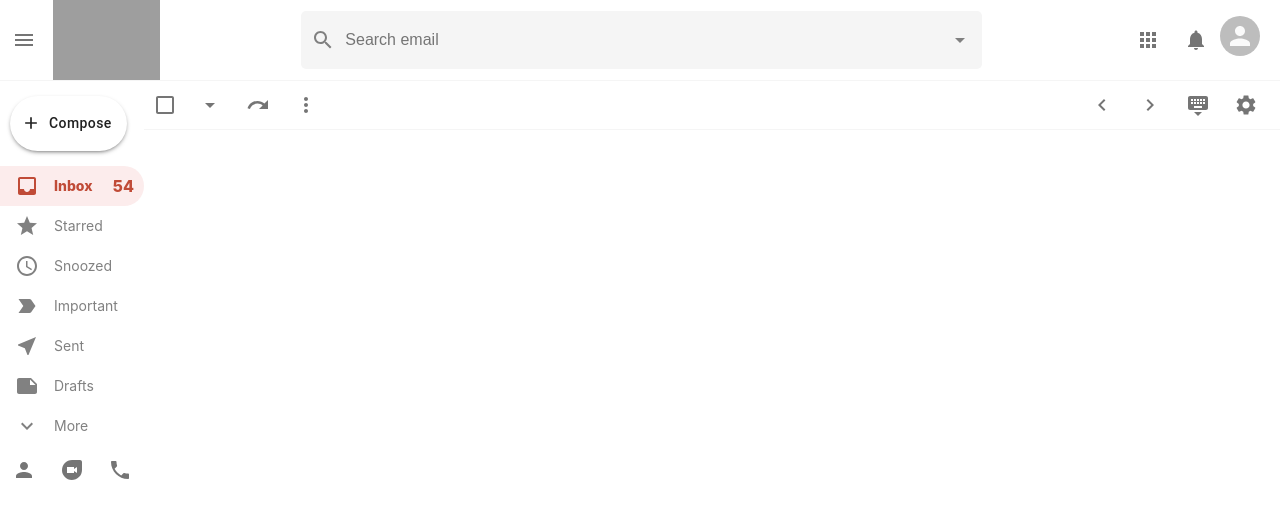
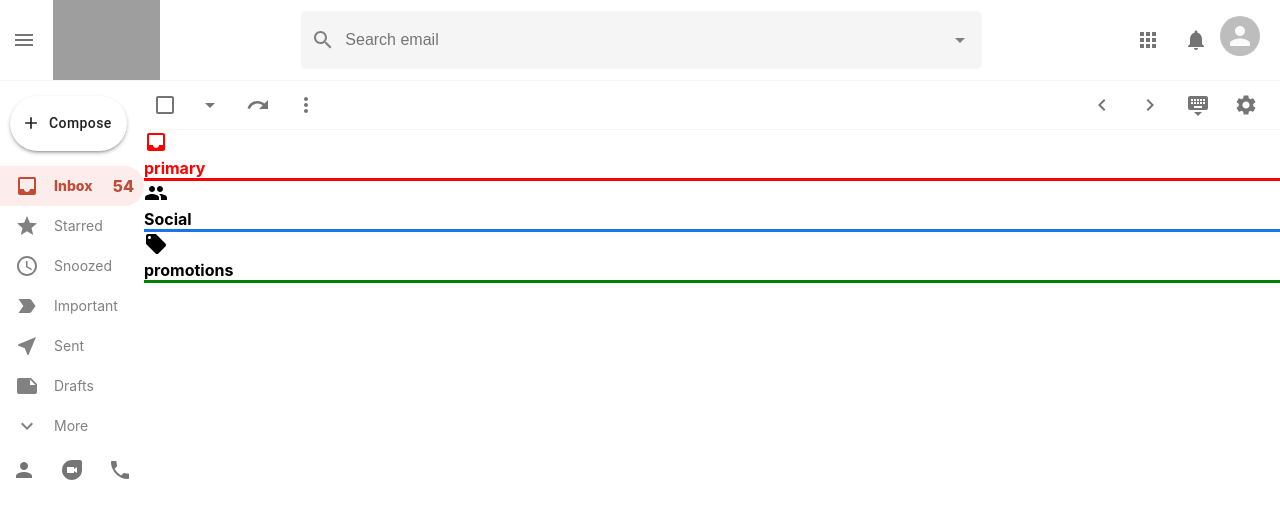
Before and after one commit to jmuema/gmail-clone, a React (Create React App) app: page / in a window 1280 px wide. Shown: the top 518 px of the page. Built offline with nearby package versions, Linux system fonts and the light colour scheme; grey boxes are pictures that could not be loaded.

Commit message:
created the sections top part/icons

```diff
--- a/src/Section.js
+++ b/src/Section.js
@@ -1,11 +1,17 @@
 import React from 'react';
 import './Section.css';
 
-function Section() {
+function Section({ Icon, title, color, selected}) {
     return (
-        <div className="section">
-
-        </div>
+        <div className={`section ${selected && 'section--selected'}`}
+        style={{
+            borderBottom: `3px solid ${color}`,
+            color:`${selected && color }`,
+        }}
+         >
+             <Icon/>
+             <h4>{title}</h4>
+         </div>
     )
 }
 
```
Also changed, not shown: 1 other file (tests, documents, lock files or other folders).
